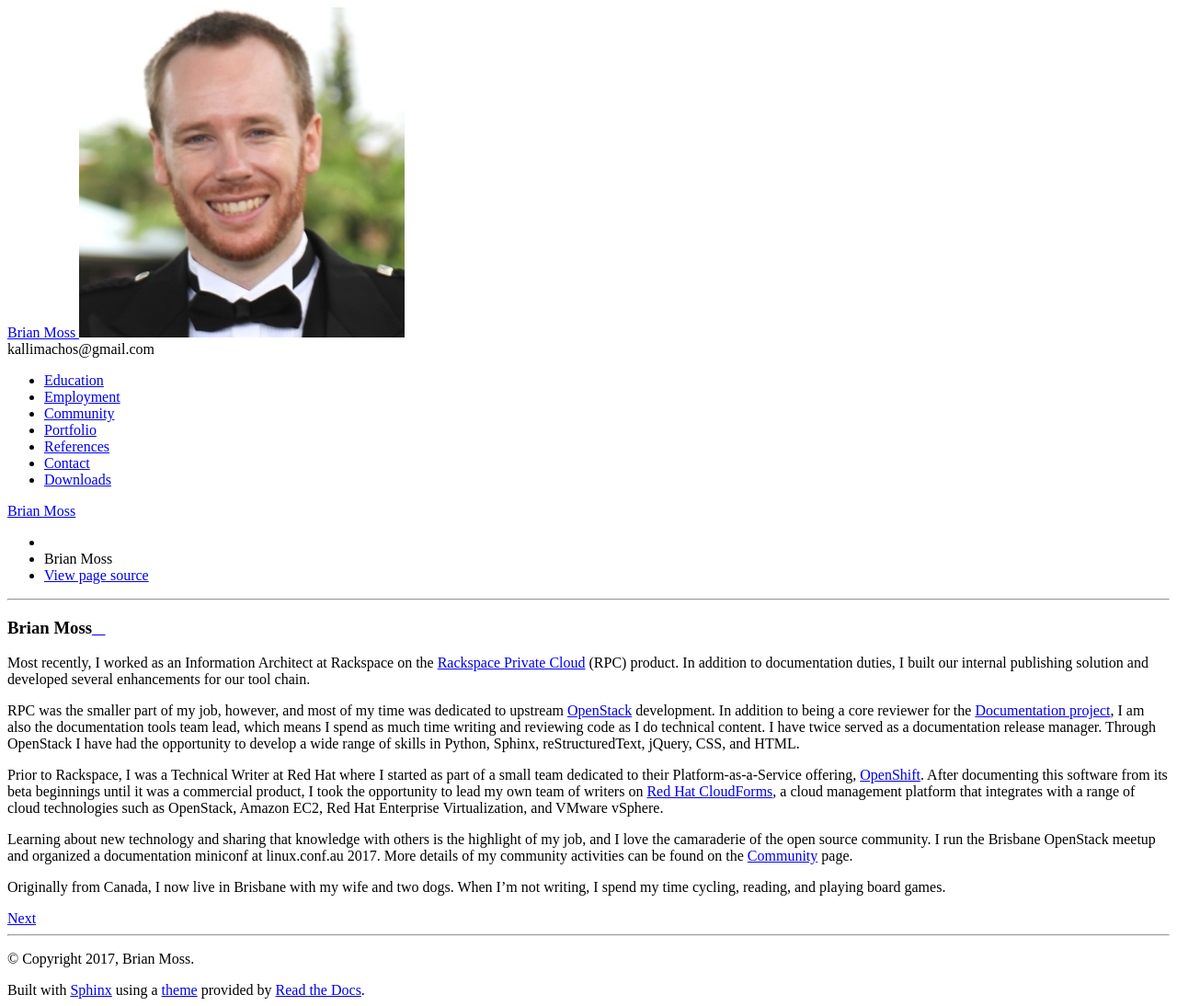
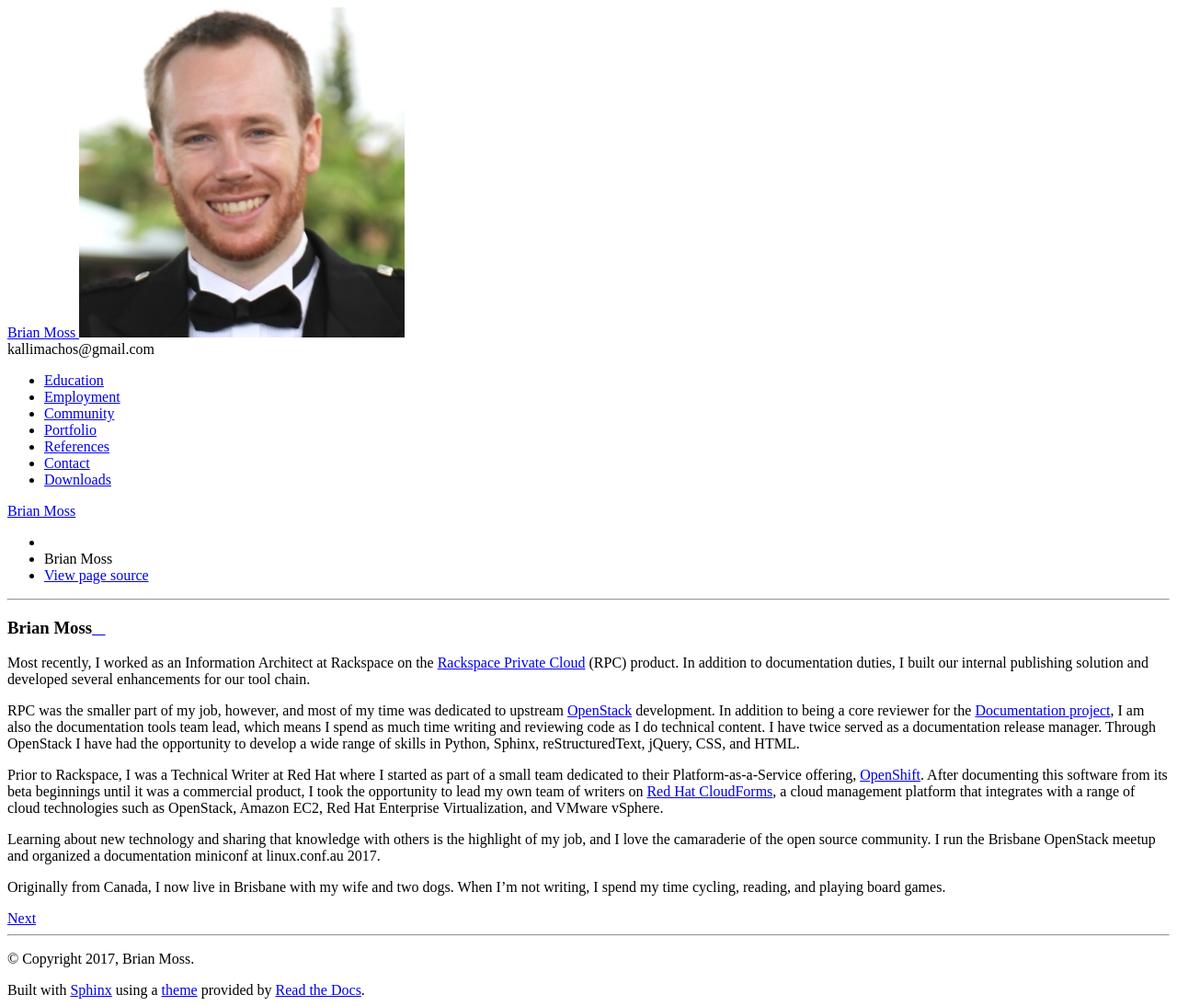
Before and after one commit to kallimachos/cv, a Sphinx documentation site: the page built from doc/index.rst, in a window 1280 px wide. Shown: the whole page at 92% size. Built offline with Sphinx 7.4.7 and the Read the Docs theme 2.0.0, drawn with Linux system fonts in a browser that asks for light colours.

Commit message:
Update index

```diff
--- a/doc/index.rst
+++ b/doc/index.rst
@@ -28,8 +28,7 @@ OpenStack, Amazon EC2, Red Hat Enterprise Virtualization, and VMware vSphere.
 Learning about new technology and sharing that knowledge with others is the
 highlight of my job, and I love the camaraderie of the open source community. I
 run the Brisbane OpenStack meetup and organized a documentation miniconf at
-linux.conf.au 2017. More details of my community activities can be found on the
-:ref:`community` page.
+linux.conf.au 2017.
 
 Originally from Canada, I now live in Brisbane with my wife and two dogs. When
 I’m not writing, I spend my time cycling, reading, and playing board
```
